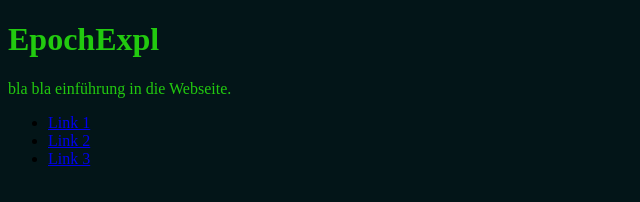
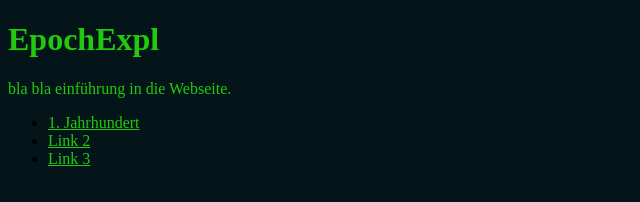
Before and after one commit to Marco-mm123/TBZ-Projekt, a plain HTML site: page index.html in a window 1280 px wide. Shown: the whole page, without its empty margins (0-640 px from the left). Drawn offline with Linux system fonts and the light colour scheme.

Commit message:
index  ueberarbeitet

```diff
--- a/index.html
+++ b/index.html
@@ -14,6 +14,9 @@
       p {
         color: rgb(34, 202, 15);
       }
+      a {
+        color: rgb(34, 202, 15);
+      }
     </style>
   </head>
   <body>
@@ -21,7 +24,9 @@
     <p>bla bla einführung in die Webseite.</p>
     <!-- Platzhalter für 21 Links -->
     <ul>
-      <li><a href="#">Link 1</a></li>
+      <li>
+        <a href="1.first_century/first_Century_site.html">1. Jahrhundert</a>
+      </li>
       <li><a href="#">Link 2</a></li>
       <li><a href="#">Link 3</a></li>
       <!-- Fügen Sie hier weitere Links hinzu -->
```
